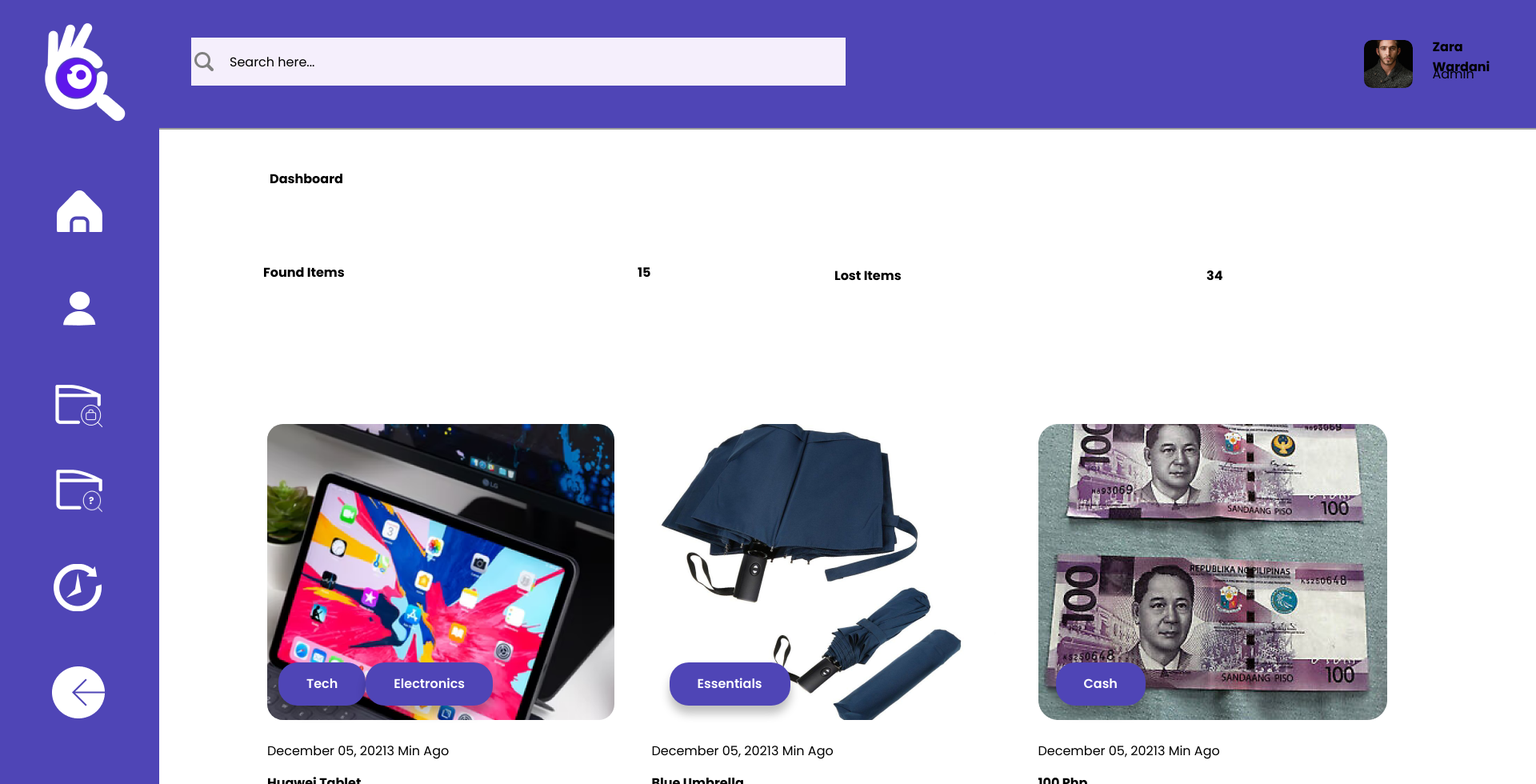
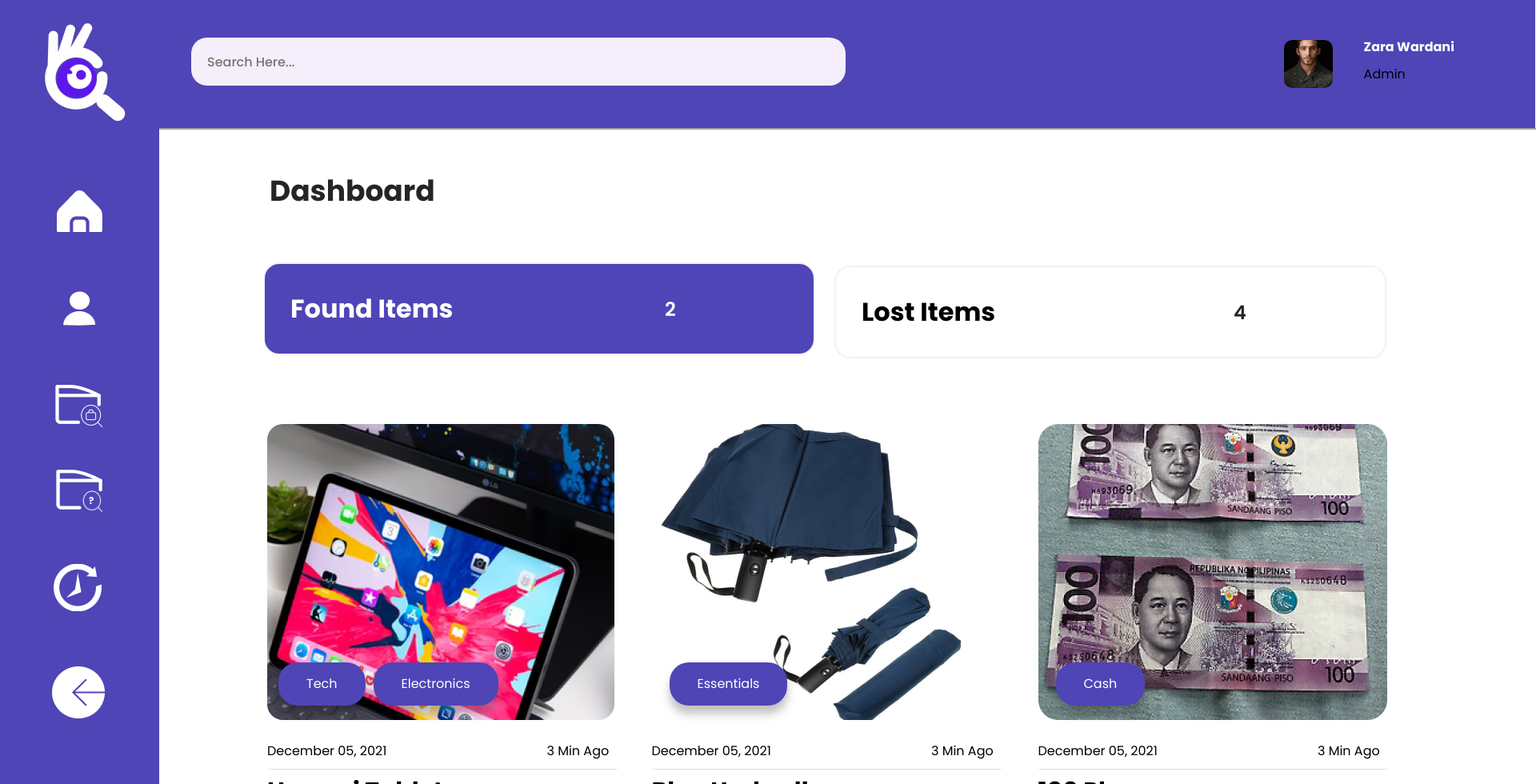
Before and after one commit to hanako0311/LFMS, a React (Create React App) app: page /home in a window 1280 px wide. Shown: the top 980 px of the page at 80% size, 1920 px wide, since content can reach past the window. Built offline with nearby package versions, Linux system fonts and the light colour scheme; grey boxes are pictures that could not be loaded.

Commit message:
final home

```diff
--- a/src/App.js
+++ b/src/App.js
@@ -2,6 +2,7 @@
 import React from 'react';
 import { Link, Route, BrowserRouter as Router, Routes } from 'react-router-dom';
 import './App.css';
+// import DashboardLostItems from './Dashboard Lost Items/DashboardLostItems.js';
 import Home from './Homepage/Home.js';
 import Login from './Login/Login.js'; // Import the Login
 import Registration from './Register/Register.js';
@@ -42,7 +43,7 @@ const App = () => {
         <Route path="/register" element={<Registration />} />
         <Route path="/login" element={<Login />} />
         <Route path="/home" element={<Home />} />
-
+        {/* <Route path="/dashboardlostitems" element={<DashboardLostItems />} /> */}
       </Routes>
     </Router>
   );
--- a/src/Homepage/Home.js
+++ b/src/Homepage/Home.js
@@ -19,8 +19,15 @@ import calc from './calc.png';
 import heart from './heart.png';
 
 const Home = () => {
+  const onUserContainerClick = useCallback(() => {
+
+  }, []);
   const onContainer1Click = useCallback(() => {
     // Please sync "Dashboard Lost Items" to the project
+  }, []);
+
+  const onHomeClick = useCallback(() => {
+
   }, []);
 
   const onRectangle1Click = useCallback(() => {
@@ -33,6 +40,10 @@ const Home = () => {
 
   const onReportFoundClick = useCallback(() => {
     // Please sync "Report Found Items" to the project
+  }, []);
+
+  const onHistoryClick = useCallback(() => {
+
   }, []);
 
   const onProfileClick = useCallback(() => {
@@ -52,7 +63,7 @@ const Home = () => {
       <div className="top-menu">
         <div className="bg" />
         <img className="top-menu-child" alt="" src="/line.svg" />
-        <div className="user">
+        <div className="user" onClick={onUserContainerClick}>
           <img className="placeholder-icon" alt="" src={userImage} />
           <div className="name">
             <b className="zara-wardani">Zara Wardani</b>
@@ -69,7 +80,7 @@ const Home = () => {
               <div className="content1">
                 <div className="found-items">Found Items</div>
               </div>
-              <b className="b">15</b>
+              <b className="b">2</b>
             </div>
           </div>
         </div>
@@ -78,7 +89,7 @@ const Home = () => {
         <div className="content2">
           <div className="lost-items">Lost Items</div>
         </div>
-        <b className="b">34</b>
+        <b className="b1">4</b>
       </div>
       <div className="found-items-2">
         <div className="div2">
@@ -208,7 +219,7 @@ const Home = () => {
               </div>
             </div>
           </div>
-          <div className="rectangle-div" />
+          <div className="rectangle-div" onClick={onRectangle1Click}/>
           <div className="claim2">Claim</div>
         </div>
         <div className="div3">
@@ -267,7 +278,7 @@ const Home = () => {
               </div>
             </div>
           </div>
-          <div className="child" />
+          <div className="child" onClick={onRectangle1Click}/>
           <div className="claim3">Claim</div>
           <div className="image1">
             <div className="tags1">
@@ -305,8 +316,8 @@ const Home = () => {
             src={profile}
             onClick={onProfileClick}
           />
-          <img className="home-icon" alt="" src={home} />
-          <img className="image-5-icon" alt="" src={history} />
+          <img className="home-icon" alt="" src={home}  onClick={onHomeClick} />
+          <img className="image-5-icon" alt="" src={history} onClick={onHistoryClick} />
         </div>
         <img
           className="subtract-icon"
@@ -315,12 +326,12 @@ const Home = () => {
           onClick={onSubtractClick}
         />
       </div>
-      <div className="search-bar" onClick={onSearchBarContainerClick}>
-        <div className="content21">
-          <img className="magnifier-icon" alt="" src={magnifier} />
-          <div className="search-here">Search here...</div>
-        </div>
-      </div>
+      <input
+              className="search-bar"
+              name="Search"
+              placeholder="Search Here..."
+              type="text"
+            />
       <img className="lf-splash-1" alt="" src={logo} />
     </div>
   );
--- a/src/Homepage/home.css
+++ b/src/Homepage/home.css
@@ -1,9 +1,9 @@
 .bg {
     position: absolute;
-    top: 0;
-    left: 1px;
+    top: 0px;
+    left: 0px;
     background-color: #4F45B6;
-    width: 1797.9px;
+    width: 1769px;
     height: 160px;
   }
   .placeholder-icon,
@@ -20,47 +20,52 @@
     width: 61.3px;
     height: 60px;
     object-fit: cover;
+    left: -100px;
   }
   .admin,
   .zara-wardani {
     position: absolute;
+    color: #FFF;
     top: 0;
-    left: 0;
+
     display: inline-block;
-    width: 107.3px;
+    width: 116.91px;
   }
   .admin {
     top: 34px;
     color: var(--gray-4);
-    width: 50.1px;
+    width: 54.56px;
+
   }
   .name,
   .top-menu,
   .user {
     position: absolute;
     top: 0;
-    left: 85.9px;
+    left: 0px;
     width: 107.3px;
     height: 68px;
+
   }
   .top-menu,
   .user {
     top: 46px;
     left: 1554.6px;
     width: 193.2px;
+
   }
   .top-menu {
     top: 0;
     left: 150px;
-    width: 1802px;
+    width: 1722px;
     height: 161px;
   }
   .dashboard {
     position: absolute;
     top: 211px;
     left: 337px;
-    font-size: var(--heading-1-size);
-    color: var(--black);
+    font-size: 36px;
+    color: #252525;
   }
   .col-1 {
     position: absolute;
@@ -71,10 +76,11 @@
   .found-items {
     position: relative;
     font-weight: 800;
+    font-size: 32px;
     display: inline-block;
     width: 305px;
     flex-shrink: 0;
-    /* background-color: #4F45B6; */
+    color: #FFF;
   }
   .content1 {
     display: flex;
@@ -84,20 +90,29 @@
   }
   .b {
     position: relative;
-    font-size: var(--heading-2-size);
+    font-size: 24px;
+    font-weight: 600;
+    color: #FFF;
+    font-family: var(--heading-2);
+  }
+  .b1 {
+    position: relative;
+    font-size: 24px;
+    font-weight: 600;
+    color: #252525;
     font-family: var(--heading-2);
   }
   .div {
-    border-radius: var(--br-xl);
-    background-color: var(--color-slateblue);
-    border: 2px solid var(--gray-1);
+    border-radius: 20px;
+    background-color: #4F45B6;
+    border: 2px solid #F5EFFC;
     box-sizing: border-box;
     width: 690px;
     display: flex;
     flex-direction: row;
     align-items: center;
     justify-content: flex-start;
-    padding: var(--padding-13xl);
+    padding: 32px;
     gap: 163px;
     cursor: pointer;
   }
@@ -132,6 +147,7 @@
     display: inline-block;
     width: 188px;
     flex-shrink: 0;
+    font-size: 32px;
   }
   .content2,
   .div1 {
@@ -145,12 +161,12 @@
     position: absolute;
     top: 332px;
     left: 1043px;
-    border-radius: var(--br-xl);
-    border: 2px solid var(--gray-1);
+    border-radius: 20px;
+    border: 2px solid #F5EFFC;
     box-sizing: border-box;
     width: 690px;
     align-items: center;
-    padding: var(--padding-13xl) 393px var(--padding-13xl) var(--padding-13xl);
+    padding: 32px 393px 32px 32px;
     gap: 297px;
     cursor: pointer;
     font-size: var(--font-size-13xl);
@@ -178,7 +194,7 @@
   }
   .tech {
     position: relative;
-    font-weight: 600;
+    font-weight: 100;
     display: flex;
     padding: 14px 35px 15px 35px;
     justify-content: center;
@@ -210,7 +226,7 @@
     flex-direction: row;
     align-items: center;
     justify-content: flex-start;
-    gap: var(--gap-mini);
+    gap: 10px;
   }
   .image {
     top: 0;
@@ -230,20 +246,21 @@
     flex-direction: row;
     align-items: center;
     justify-content: flex-start;
-    gap: var(--gap-123xl);
+    gap: 200px;
   }
   .line {
     position: absolute;
-    top: -0.5px;
+    top: 10px;
     left: 1.5px;
-    border-top: 1px solid var(--color-gainsboro);
+    border-top: 1px solid #DCDCDC;
     box-sizing: border-box;
     width: 435px;
     height: 1px;
   }
   .huawei-tablet {
     position: absolute;
-    top: 18px;
+    font-size: 30px;
+    top: 20px;
     left: 0;
     line-height: 120%;
     display: inline-block;
@@ -302,6 +319,7 @@
     background: #4F45B6;
     width: 434px;
     height: 52px;
+    cursor: pointer;
   }
   .claim {
     top: 600px;
@@ -524,7 +542,7 @@
     flex-direction: row;
     align-items: center;
     justify-content: flex-start;
-    gap: var(--gap-mini);
+    gap: 10px;
   }
   .claim3 {
     top: 600px;
@@ -544,7 +562,7 @@
     justify-content: center;
     gap: 47px;
     font-size: var(--font-size-xl);
-    font-family: 'Mulish';
+    font-family: var(--font-mulish);
   }
   .bg1 {
     position: absolute;
@@ -552,7 +570,7 @@
     left: 0.1px;
     background-color: #4F45B6;
     width: 198.5px;
-    height: 2019.4px;
+    height: 1970px;
   }
   .top-menu-item {
     position: absolute;
@@ -632,6 +650,7 @@
     width: 65px;
     height: 65px;
     overflow: hidden;
+    cursor: pointer;
   }
   .image-5-icon {
     position: absolute;
@@ -662,7 +681,7 @@
     top: -17px;
     left: 0;
     width: 199px;
-    height: 2032px;
+    height: 1950px;
     font-size: 12px;
     font-family: var(--font-inter);
   }
@@ -674,16 +693,29 @@
   }
   .magnifier-icon,
   .search-here {
-    position: relative;
+    position: absolute;
+    left: 20px;
   }
   .content21,
   .search-bar {
     height: 60px;
+    border: 1px solid var(--gray-300);
+    font-weight: 500;
+    font-family: var(--font-dm-sans);
+    font-size: var(--font-size-xl);
     display: flex;
     flex-direction: row;
     align-items: center;
     justify-content: flex-start;
     box-sizing: border-box;
+    position: absolute;
+    top: 47px;
+    left: calc(50% - 401px);
+    border-radius: 20px;
+    background-color: #F5EFFC;
+    width: 818px;
+    padding: 2px 32px 2px 20px;
+    color: var(--gray-4);
   }
   .content21 {
     border-radius: 22px;
@@ -691,15 +723,7 @@
     gap: 16px;
   }
   .search-bar {
-    position: absolute;
-    top: 47px;
-    left: calc(50% - 401px);
-    border-radius: 20;
-    background-color: #F5EFFC;
-    width: 818px;
-    padding: 2px 32px 2px 0px;
-    cursor: pointer;
-    color: var(--gray-4);
+
   }
   .lf-splash-1 {
     position: absolute;
@@ -719,7 +743,7 @@
     background-color: var(--white);
     width: 1920px;
     height: 1954px;
-    overflow: hidden;
+    overflow-x: hidden;
     text-align: left;
     font-size: var(--font-size-lg);
     color: var(--white);
```
